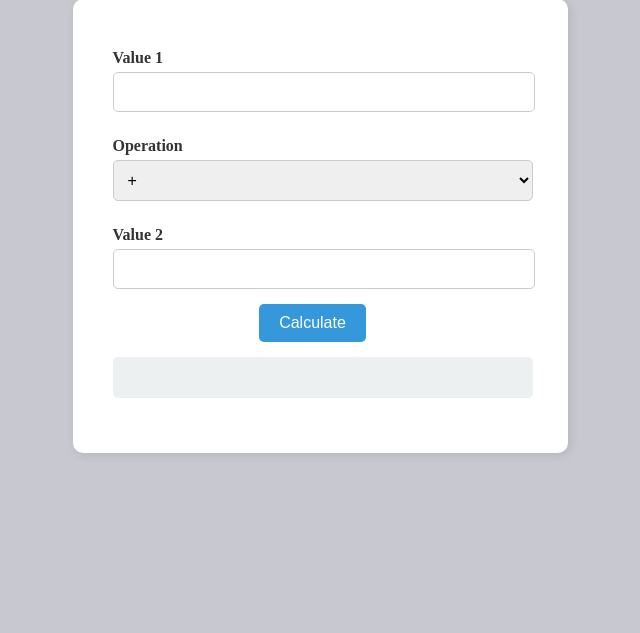
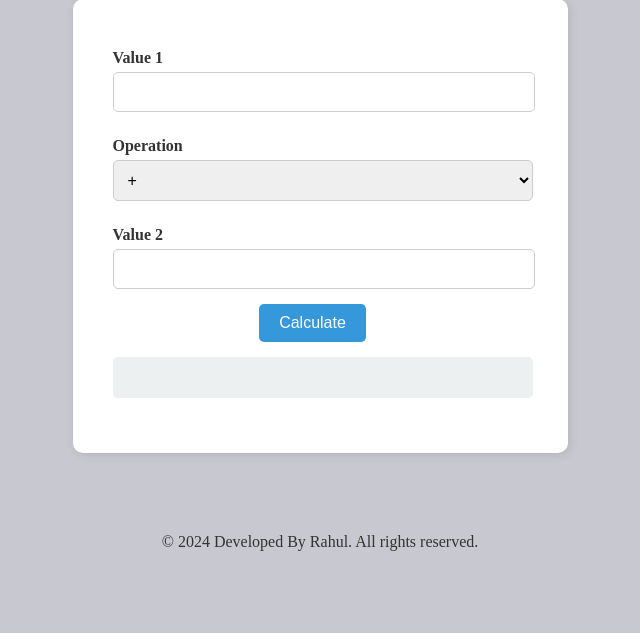
Before and after one commit to RahulMirji/Simple_Calculator, a Django app: page / in a window 1280 px wide. Shown: the part 123-756 px from the top of the page, without its empty margins (320-960 px from the left). Run offline with Django 5.2, Linux system fonts and the light colour scheme.

Commit message:
updated footer

```diff
--- a/calc/static/css/styles.css
+++ b/calc/static/css/styles.css
@@ -88,3 +88,7 @@ input[type="text"][value] {
     width: 100%;
     max-width: 500px;
 }
+
+.footer ,p {
+    margin-top: 80px;
+}
--- a/calc/templates/calculator.html
+++ b/calc/templates/calculator.html
@@ -34,8 +34,10 @@
                 </form>
             </div>
         </div>
-        <footer>
 
+        <footer >
+            <p>&copy; 2024 Developed By Rahul. All rights reserved.</p>
         </footer>
+
     </body>
     </html>
```
